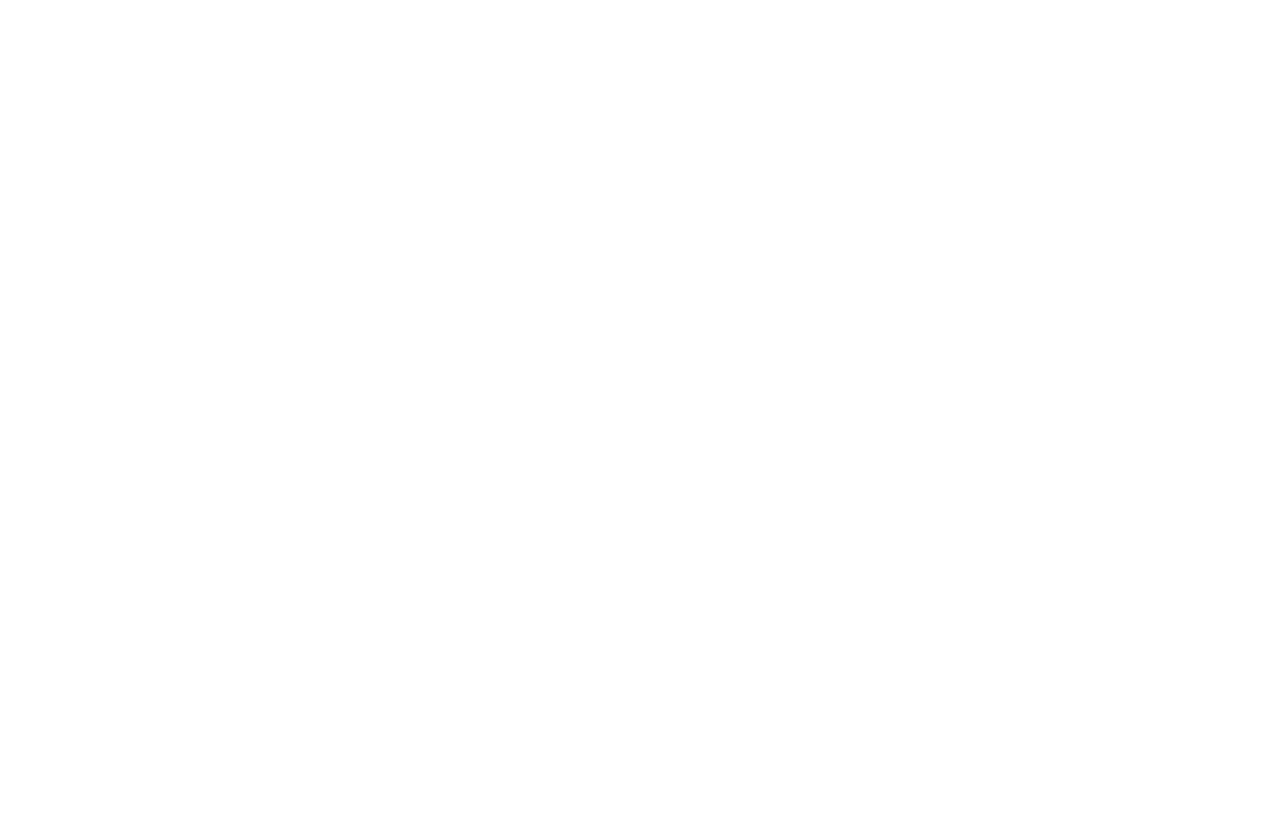
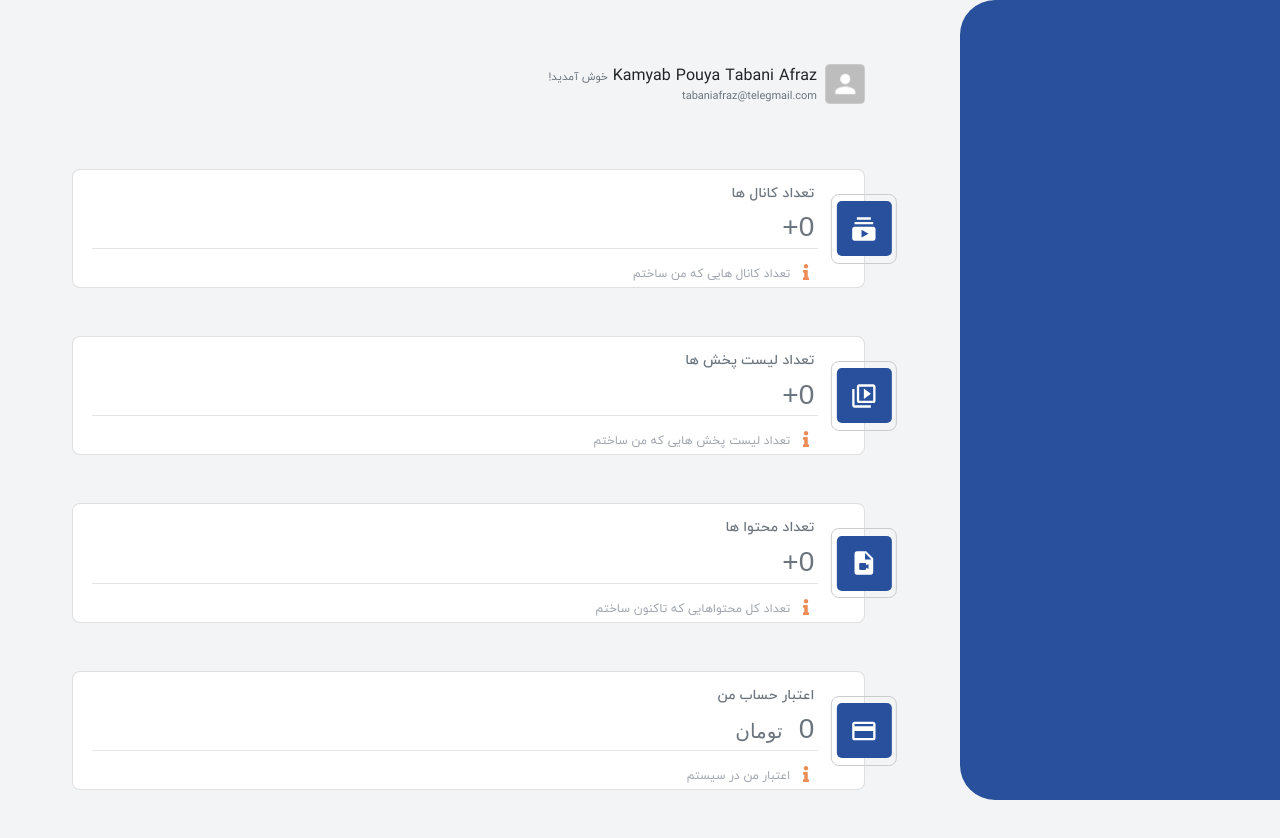
Before and after one commit to pouyaafraz123/udemy-front, a React (Create React App) app: page /admin/dashboard in a window 1280 px wide. Before the commit this address had no page. Before the commit the page ends 800 px from the top, so only its background shows below. Built offline with nearby package versions, Linux system fonts and the light colour scheme.

Commit message:
Dashboard & Layout

```diff
--- a/src/components/UI/SideBar/SideBar.js
+++ b/src/components/UI/SideBar/SideBar.js
@@ -1,11 +1,51 @@
 import React from "react";
+import styled from "styled-components";
 
 const SideBar = (props) => {
-    return(
+    let attachedClasses = ["SideDraw", "Close"];
+    if (props.open) {
+        attachedClasses = ["SideDraw", "Open"];
+    }
+    return (
         <>
+            <SideBarDiv>
+                <div className={attachedClasses.join(" ")}>
 
+                </div>
+            </SideBarDiv>
         </>
     );
 }
 
+const SideBarDiv = styled.div`
+  .SideDraw {
+    position: fixed;
+    width: 320px;
+    max-width: 70%;
+    height: 100%;
+    right: 0;
+    top: 0;
+    z-index: 200;
+    background-color: #29509d;
+    padding: 32px 16px;
+    box-sizing: border-box;
+    transition: transform ease-out 0.3s;
+    border-radius: 35px 0 0 35px;
+  }
+
+  .Open {
+    transform: translateX(0);
+  }
+
+  .Close {
+    transform: translateX(100%);
+  }
+
+  @media only screen and (max-width: 1192px) {
+    .SideDraw {
+      display: none;
+    }
+  }
+`;
+
 export default SideBar;
--- /dev/null
+++ b/src/components/UserPages/UserLayout/DashBoard/DashBoard.js
@@ -0,0 +1,14 @@
+import React from "react";
+import DashboardCard from "./DashboardCard/DashboardCard";
+
+const DashBoard = (props) => {
+    return(
+        <>
+            <div className="pl-4 pt-5 mt-3">
+                <DashboardCard />
+            </div>
+        </>
+    );
+}
+
+export default DashBoard;
--- /dev/null
+++ b/src/components/UserPages/UserLayout/DashBoard/DashboardCard/DashboardCard.js
@@ -0,0 +1,109 @@
+import React from "react";
+import styled from "styled-components";
+import SubscriptionsIcon from '@mui/icons-material/Subscriptions';
+import VideoLibraryOutlinedIcon from '@mui/icons-material/VideoLibraryOutlined';
+import VideoFileIcon from '@mui/icons-material/VideoFile';
+import PaymentIcon from '@mui/icons-material/Payment';
+import InfoIcon from "../../../../../assets/images/i.svg";
+
+const cards = [
+    {
+        title: "تعداد کانال ها",
+        content: "0+",
+        footer: "تعداد کانال هایی که من ساختم",
+        icon: <SubscriptionsIcon sx={{fontSize: '28px'}} className="text-white"/>
+    },
+    {
+        title: "تعداد لیست پخش ها",
+        content: "0+",
+        footer: "تعداد لیست پخش هایی که من ساختم",
+        icon: <VideoLibraryOutlinedIcon sx={{fontSize: '28px'}} className="text-white"/>
+    },
+    {
+        title: "تعداد محتوا ها",
+        content: "0+",
+        footer: "تعداد کل محتواهایی که تاکنون ساختم",
+        icon: <VideoFileIcon sx={{fontSize: '28px'}} className="text-white"/>
+    },
+    {
+        title: "اعتبار حساب من",
+        content: <>
+            0
+            <span className="pr-3">تومان</span>
+        </>,
+        footer: "اعتبار من در سیستم",
+        icon: <PaymentIcon sx={{fontSize: '28px'}} className="text-white"/>
+    },
+]
+
+const DashboardCard = (props) => {
+    return (
+        cards.map(card => {
+            return (
+                <CardDiv key={card.icon} className="card mb-5 pt-4 pb-1 d-flex flex-row">
+                    <div className="Card-Icon-Box">
+                        <div className="Card-Icon">
+                            {card.icon}
+                        </div>
+                    </div>
+                    <div className="mt-n2 mr-n3 w-100 d-flex flex-column align-items-start">
+                        <h6 className="text-muted">{card.title}</h6>
+                        <h3 className="text-muted" style={{fontFamily: 'sans-serif'}}>{card.content}</h3>
+                        <hr className="mt-n1 mr-n1"/>
+                        <div className="d-flex align-items-center" >
+                            <img src={InfoIcon} alt="InfoIcon" className="img-fluid mt-n1"/>
+                            <small className="text-muted pr-2">{card.footer}</small>
+                        </div>
+                    </div>
+                </CardDiv>
+            );
+        })
+    );
+}
+
+const CardDiv = styled.div`
+  border-radius: 8px !important;
+  .Card-Icon-Box {
+    display: flex;
+    justify-content: center;
+    align-items: center;
+    border: 1px solid #ccc;
+    border-radius: 8px;
+    width: 70px;
+    height: 70px;
+    transform: translateX(50%);
+  }
+  .Card-Icon {
+    display: flex;
+    justify-content: center;
+    align-items: center;
+    background-color: #29509d;
+    border-radius: 5px;
+    width: 55px;
+    height: 55px;
+    transition: all ease-in-out 0.3s;
+  }
+
+  .Card-Icon:hover {
+    background-color: #eb5254;
+  }
+
+  h6{
+    font-size: 14px;
+  }
+
+  span {
+    font-size: 20px;
+  }
+
+  hr {
+    width: 98%;
+  }
+
+  small {
+    font-size: 12px !important;
+    color: rgba(160,165,174,1) !important;
+  }
+`;
+
+export default DashboardCard;
--- /dev/null
+++ b/src/components/UserPages/UserLayout/Greeting/Greeting.js
@@ -0,0 +1,25 @@
+import React from "react";
+import styled from "styled-components";
+
+const Greeting = (props) => {
+    return (
+        <>
+            <Greetingdiv className="d-flex align-items-center">
+                <img src={require("../../../../assets/images/User.png")} alt="logo" style={{width: '40px'}}
+                     className="img-fluid"/>
+                <div className="d-flex flex-column justify-content-center pr-2">
+                    <p>Kamyab Pouya Tabani Afraz <small className="text-muted">خوش آمدید!</small> </p>
+                    <small className="text-muted mt-n3">tabaniafraz@telegmail.com</small>
+                </div>
+            </Greetingdiv>
+        </>
+    );
+}
+
+const Greetingdiv = styled.div`
+    small {
+      font-size: 11px !important;
+    }
+`;
+
+export default Greeting;
--- /dev/null
+++ b/src/components/UserPages/UserLayout/UserLayout.js
@@ -0,0 +1,27 @@
+import React from "react";
+import styled from "styled-components";
+import SideBar from "../../UI/SideBar/SideBar";
+import Greeting from "./Greeting/Greeting";
+import GlobalStyle from "../../../containers/Global/GlobalStyle";
+import DashBoard from "./DashBoard/DashBoard";
+
+const UserLayout = (props) => {
+    return(
+        <>
+            <GlobalStyle color={"#f3f4f6"} />
+            <SideBar open={true}/>
+            <UserLayoutDiv>
+                <div className="container mt-5 pt-3 pl-5">
+                    <Greeting />
+                    <DashBoard />
+                </div>
+            </UserLayoutDiv>
+        </>
+    );
+}
+
+const UserLayoutDiv = styled.div`
+    margin-right: 400px;
+`;
+
+export default UserLayout;
--- a/src/routes/PagesRoutes.js
+++ b/src/routes/PagesRoutes.js
@@ -3,14 +3,19 @@
 import App from "../app/App";
 import Register from "../pages/Register";
 import Login from "../pages/Login";
+import UserLayout from "../components/UserPages/UserLayout/UserLayout";
+import DashBoard from "../components/UserPages/UserLayout/DashBoard/DashBoard";
 
 const PagesRoutes = () => {
-    return(
+    return (
         <BrowserRouter>
             <Routes>
                 <Route path="/" element={<App/>}/>
                 <Route path="register" element={<Register/>}/>
                 <Route path="login" element={<Login/>}/>
+                <Route path="/admin" element={<UserLayout/>}>
+                    <Route path="/admin/dashboard" element={<DashBoard/>}/>
+                </Route>
             </Routes>
         </BrowserRouter>
     );
```
Also changed, not shown: src/assets/images/User.png (added), src/assets/images/i.svg (added).
